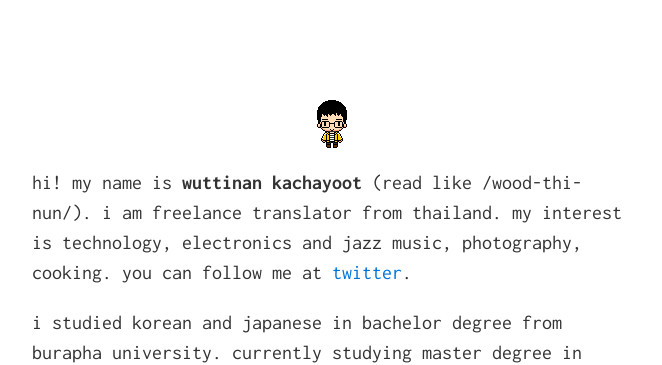
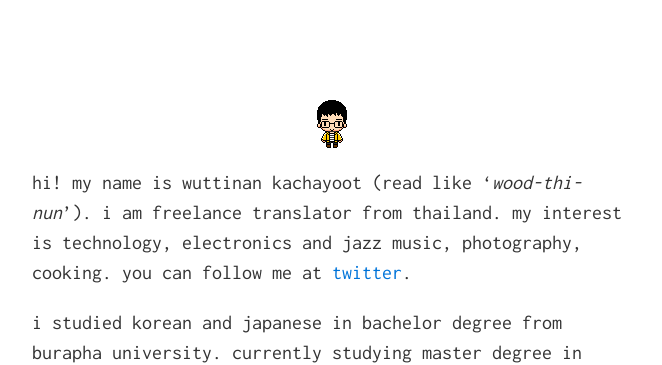
Before and after one commit to wuttinan/wuttinan.github.io, a Jekyll site: the page built from index.html, in a window 1280 px wide. Shown: the top 365 px of the page, without its empty margins (308-970 px from the left). Built offline with Jekyll 4.4.1, drawn with Linux system fonts in a browser that asks for light colours; Markdown is read by kramdown in place of the engine named in the settings.

Commit message:
site edit

```diff
--- a/_includes/index.md
+++ b/_includes/index.md
@@ -1,6 +1,6 @@
 ![profile image](http://wuttinan.com/me.png)
 
-hi! my name is **wuttinan kachayoot** (read like /wood-thi-nun/). i am freelance translator from thailand. my interest is technology, electronics and jazz music, photography, cooking. you can follow me at [twitter](http://twitter.com/wuttinan/).
+hi! my name is wuttinan kachayoot (read like '_wood-thi-nun_'). i am freelance translator from thailand. my interest is technology, electronics and jazz music, photography, cooking. you can follow me at [twitter](http://twitter.com/wuttinan/).
 
 i studied korean and japanese in bachelor degree from burapha university. currently studying master degree in teaching english at ramkhamhaeng university. i am teaching korean and japanese at government high school in bangkok for 3 years. now turned to be freelance translator. for more detail about this, here is my [résumé](http://www.linkedin.com/in/wuttinan/).
 
```
